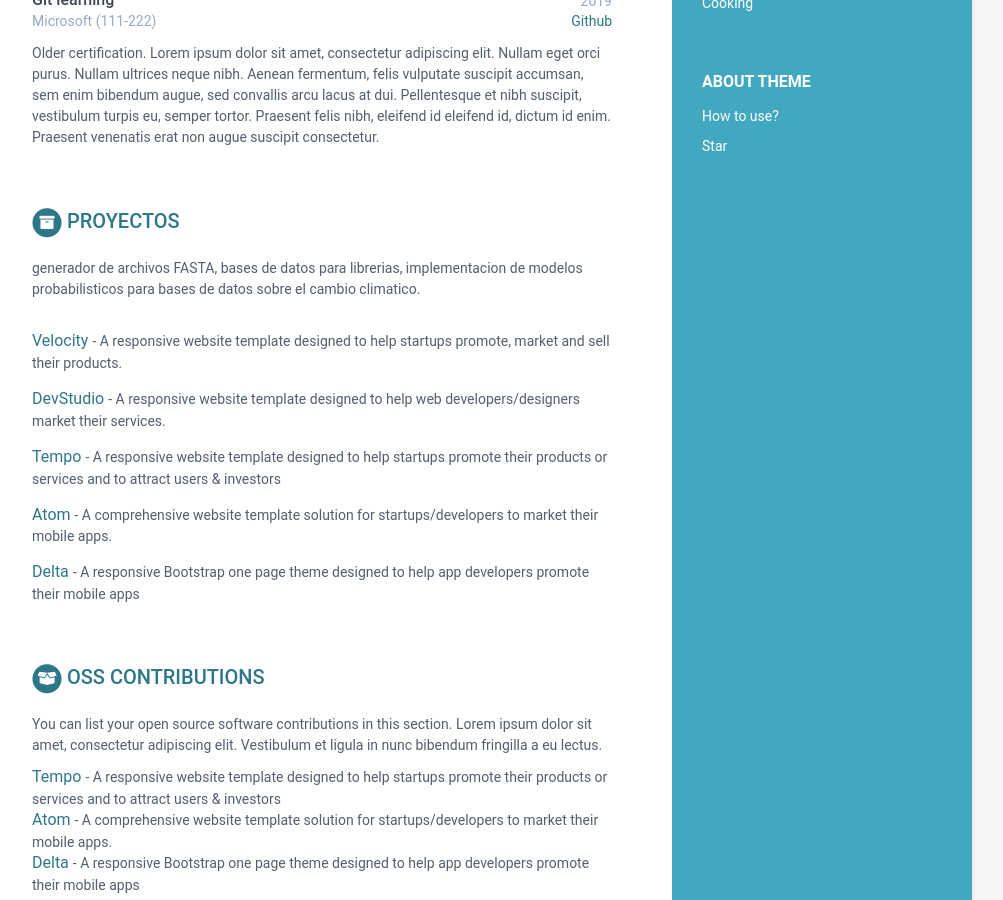
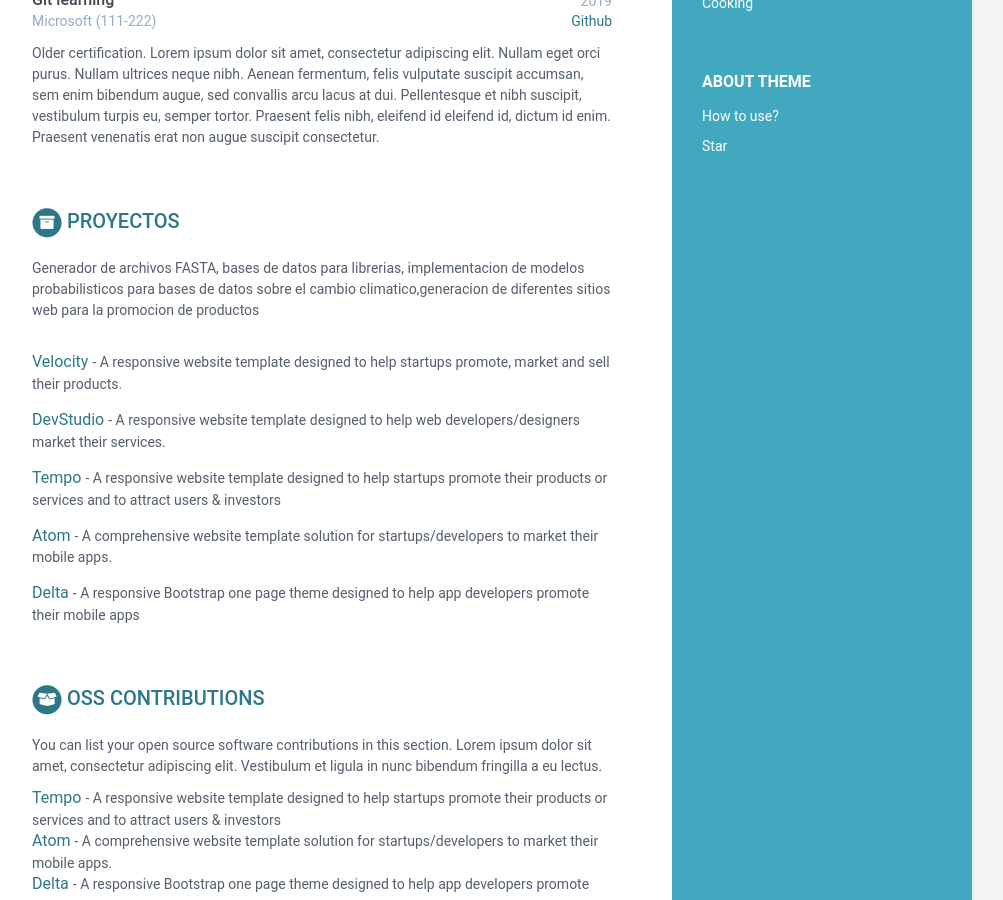
Before and after one commit to santiagohernandezmorales3-collab/Hernandez-cvIssues, a Jekyll site: the page built from index.html, in a window 1280 px wide and 900 px high, scrolled down 1232 px. Shown: the whole window, without its empty margins (168-1171 px from the left). Built offline with Jekyll 4.4.1, drawn with Linux system fonts in a browser that asks for light colours.

Commit message:
cambio proyecto

```diff
--- a/_data/data.yml
+++ b/_data/data.yml
@@ -152,7 +152,7 @@ certifications:
 projects:
     title: proyectos
     intro: >
-      generador de archivos FASTA, bases de datos para librerias, implementacion de modelos probabilisticos para bases de datos sobre el cambio climatico.
+      Generador de archivos FASTA, bases de datos para librerias, implementacion de modelos probabilisticos para bases de datos sobre el cambio climatico,generacion de diferentes sitios web para la promocion de productos
     assignments:
       - title: Velocity
         link: "#hook"
```
